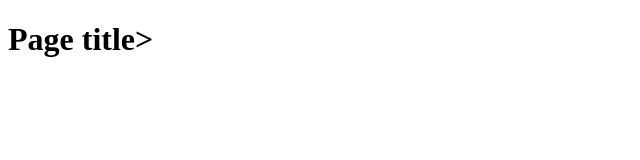
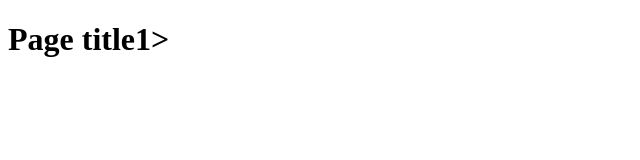
Before and after one commit to AVLazor/QA-Anton-Lazorenko-test, a plain HTML site: page index.html in a window 1280 px wide. Shown: the full height of the page, 0-640 px from the left. Drawn offline with Linux system fonts and the light colour scheme.

Commit message:
add page title

```diff
--- a/index.html
+++ b/index.html
@@ -7,6 +7,6 @@
     <title>Document</title>
 </head>
 <body>
- <h1>Page title></h1>
+ <h1>Page title1></h1>
 </body>
 </html>
```
